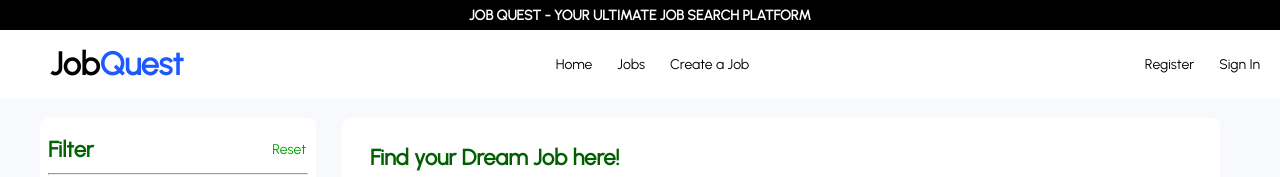
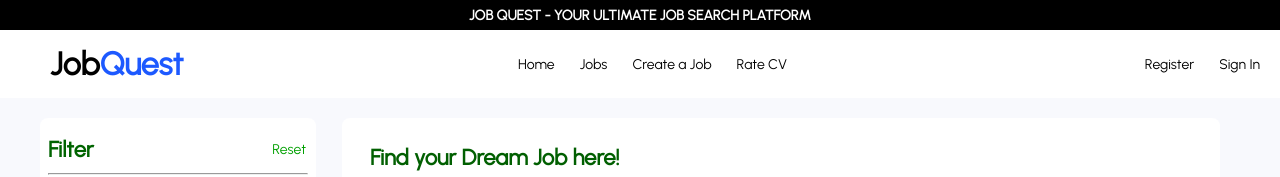
Before and after one commit to ZaryabXProgrammer/JOB-QUEST, a React (Vite) app in the folder client/: page /jobs in a window 1280 px wide. Shown: the top 177 px of the page. Built offline with nearby package versions, Linux system fonts and the light colour scheme; no server answers.

Commit message:
Added Navbar

```diff
--- a/client/src/Components/JobCategories.jsx
+++ b/client/src/Components/JobCategories.jsx
@@ -91,7 +91,7 @@ const ImageContainer = styled.div`
     align-items: center;
     border-radius: 50%;
     background-color: white;
-    margin-top: 10px; /* Adjust margin */
+    margin-top: 10pX; /* Adjust margin */
 `;
 
 const CardImage = styled.img`
--- a/client/src/Components/Navbar.jsx
+++ b/client/src/Components/Navbar.jsx
@@ -1,4 +1,4 @@
-import React, { useState } from 'react';
+import { useState } from 'react';
 import styled from 'styled-components';
 import { Link, useNavigate, useLocation } from 'react-router-dom';
 import { useSelector, useDispatch } from "react-redux";
@@ -48,7 +48,7 @@ const Right = styled.div`
 `;
 
 const Center = styled.div`
-  flex: 1;
+  flex: 2;
   text-align: center;
   display: flex;
   justify-content: center;
@@ -84,6 +84,7 @@ const StyledLink = styled(Link)`
   text-decoration: none;
   transition: color 0.3s ease;
   font-weight: 590;
+
 
   &:hover {
     color: ${({ isHomePage }) => (isHomePage ? 'white' : 'darkgray')};
@@ -131,6 +132,9 @@ const Navbar = () => {
           </MenuItem>
           <MenuItem>
             <StyledLink isHomePage={isHomePage} to="/createJob">Create a Job</StyledLink>
+          </MenuItem>
+          <MenuItem>
+            <StyledLink isHomePage={isHomePage} to="/rate">Rate CV</StyledLink>
           </MenuItem>
         </Center>
         <Right>
--- a/client/src/Pages/Jobs.jsx
+++ b/client/src/Pages/Jobs.jsx
@@ -320,9 +320,6 @@ const InputBox = styled.div`
   }
 `;
 
-
-
-
 const Input = styled.input`
   flex: 1;
   padding: 15px 10px;
@@ -401,8 +398,6 @@ const ShowingJobsTitle = styled.h3`
     margin: 60px 0 0px 4px; /* Reset margin for larger screens */
   }
 `;
-
-
 
 
 const Jobs = () => {
```
